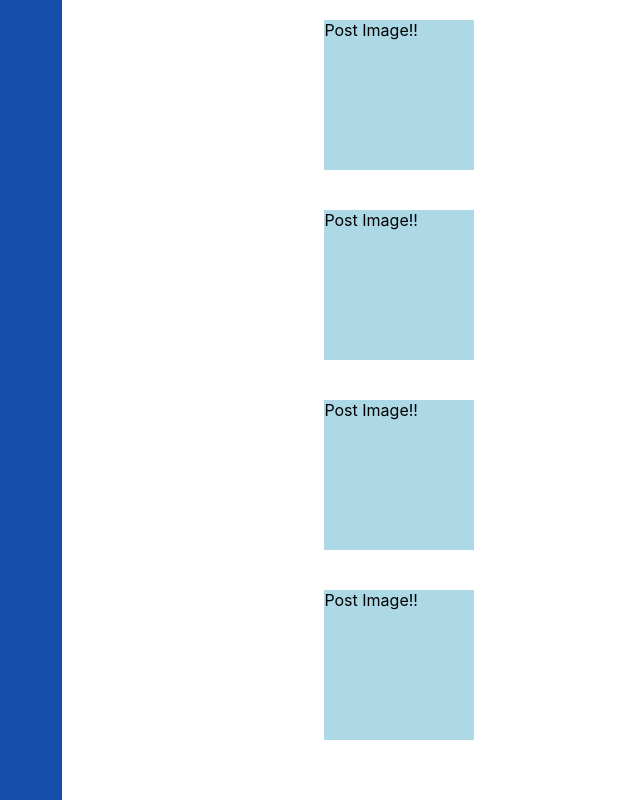
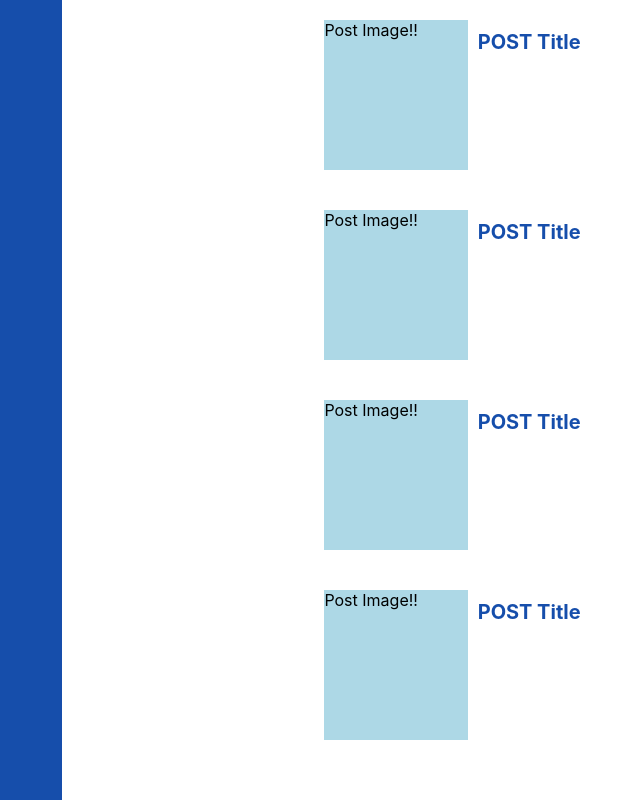
Before and after one commit to yymin1022/CECOM-React-Mentoring-Assignment-2, a React (Create React App) app: page / in a window 1280 px wide. Shown: the top 800 px of the page, without its empty margins (243-883 px from the left). Built offline with nearby package versions, Linux system fonts and the light colour scheme.

Commit message:
Update PostItem.js : Added Post Title

```diff
--- a/src/PostItem.js
+++ b/src/PostItem.js
@@ -7,7 +7,9 @@ const PostItem = () => {
                 <PostImageContainer>
                     Post Image!!
                 </PostImageContainer>
-                <PostDataContainer></PostDataContainer>
+                <PostDataContainer>
+                    <PostDataTitle>POST Title</PostDataTitle>
+                </PostDataContainer>
             </PostItemContainer>
         </>
     )
@@ -19,6 +21,7 @@ const PostItemContainer = styled.div`
 
     margin: 20px;
 
+    display: flex;
     flex-direction: row;
 `;
 
@@ -32,6 +35,20 @@ const PostImageContainer = styled.div`
 const PostDataContainer = styled.div`
     height: 150px;
     width: 300px;
+
+    padding: 10px;
+
+    display: flex;
+    flex-direction: row;
+`;
+
+const PostDataTitle = styled.p`
+    color: rgb(22, 78, 171);
+    font-size: 20px;
+    font-weight: 700;
+
+    margin: 0;
+    padding: 0;
 `;
 
 export default PostItem;
```
